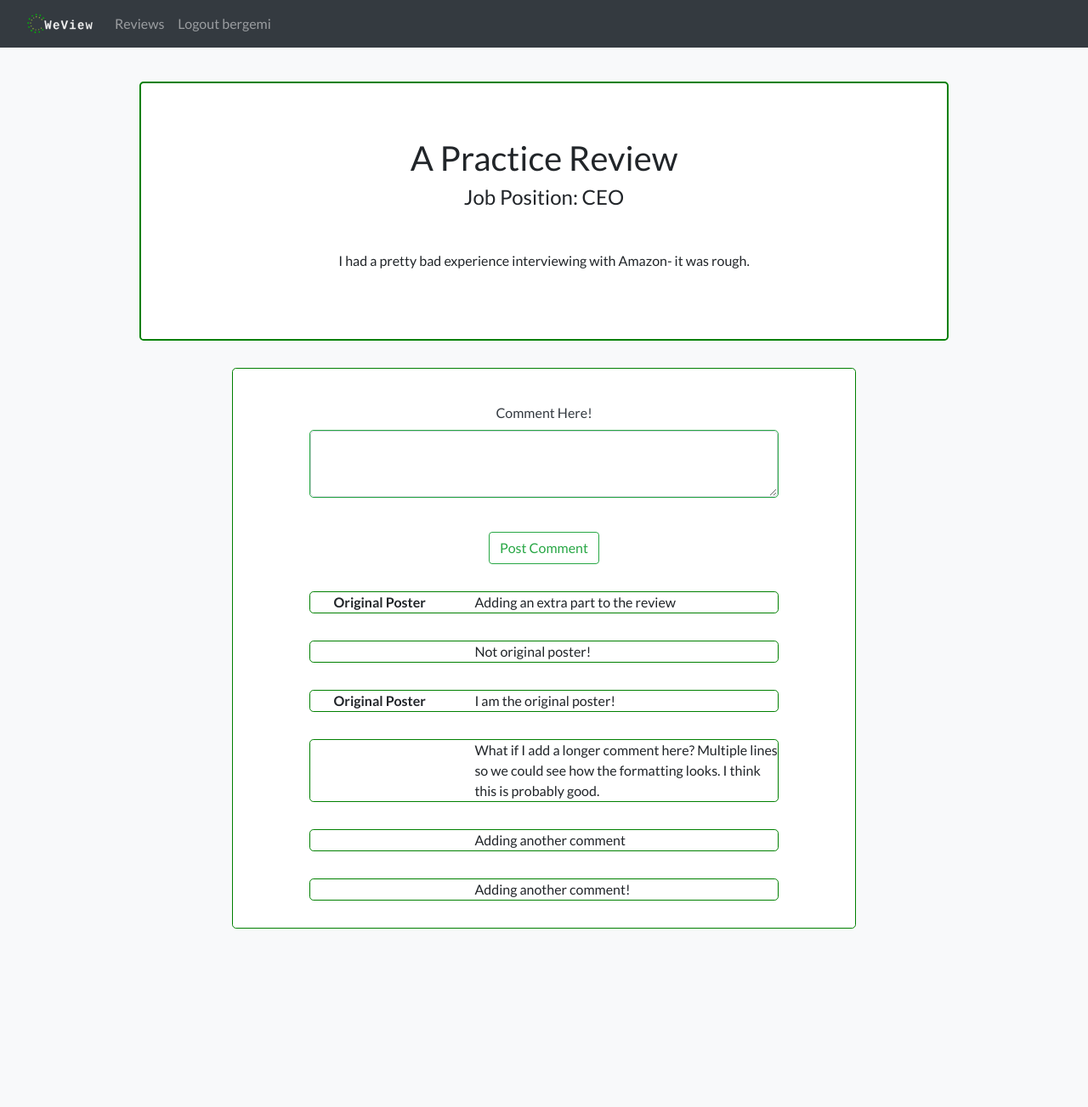
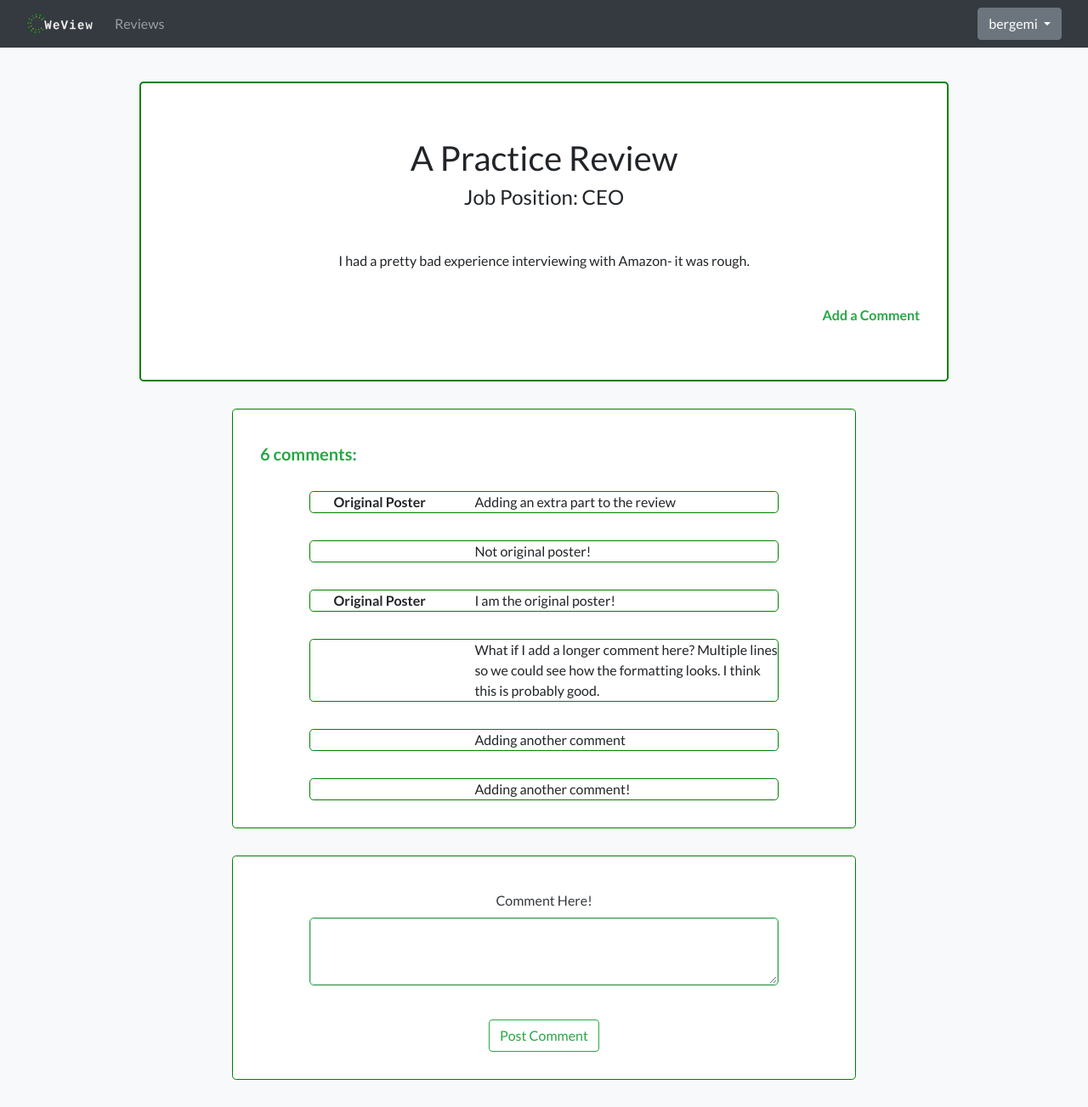
Before and after one commit to dval18/WeView, a Flask app: page /read?id=1 in a window 1280 px wide. Shown: the whole page at 85% size. Before the commit the page ends 1093 px from the top, so only its background shows below. Run offline with Flask 2, Linux system fonts and the light colour scheme; a user stored in the database is signed in; data comes from the database, SQL or seed files in the repository; some libraries are stand-ins or nearby versions.

Commit message:
Re-Formatted comment area on read review page

```diff
--- a/main.py
+++ b/main.py
@@ -167,13 +167,11 @@ def read():
             db.session.commit()
             comments = Comment.query.filter_by(review_id=review.id).all()
             flash(f'Review posted!', 'success')
-            if review.username == session['username']:
-                return render_template('read_review.html', user=session['username'], review=review, form=comment_form, comments=comments)
-            else:
-                return render_template('read_review.html', user=session['username'], review=review, form=comment_form, comments=comments)
+
+            return render_template('read_review.html', user=session['username'], review=review, form=comment_form, num_comments=len(comments), comments=comments)
         else:
             comments = Comment.query.filter_by(review_id=review.id).all()
-            return render_template('read_review.html', user=session['username'], review=review, form=comment_form, comments=comments)
+            return render_template('read_review.html', user=session['username'], review=review, form=comment_form, num_comments=len(comments), comments=comments)
     else:
         return render_template('error_after_login.html', error_message='Invalid Input', error_text='Invalid or no ID entered')
 
--- a/templates/read_review.html
+++ b/templates/read_review.html
@@ -14,8 +14,18 @@
             <li class="nav-item">
                 <a class="nav-link" href="/reviews">Reviews</a>
             </li>
+        </ul>
+        <ul class="navbar-nav ml-auto mb-2 mb-md-0">
             <li class="nav-item">
-                <a class="nav-link" href="/logout">Logout {{ user }}</a>
+                <div class="dropdown">
+                    <button class="btn btn-secondary dropdown-toggle" type="button" id="dropdownMenuButton" data-toggle="dropdown" aria-haspopup="true" aria-expanded="false">
+                        {{ user }}
+                    </button>
+                    <div class="dropdown-menu dropdown-menu-right" aria-labelledby="dropdownMenuButton">
+                        <a class="dropdown-item" href="/logout">Sign Out</a>
+                        <a class="dropdown-item" href="/profile">Profile</a>
+                    </div>
+                </div>
             </li>
         </ul>
     </div>
@@ -41,21 +51,54 @@
                 </div>
                 <div class="col"></div>
             </div>
-            <div class="row" style="padding-top:5vh">
+            <div class="row" style="padding-top:5vh; padding-bottom:0vh">
                 <div class="col"></div>
                 <div class="col-9">
                     <p>{{ review.response }}</p>
                 </div>
                 <div class="col"></div>
             </div>
+            <div class="row">
+                <br />
+            </div>
+            <p class="text-right" style="margin-bottom:0vh"><b><a class="text-success" href="#comment">Add a Comment</a></b></p>
         </div>
     </div>
     <div class="col"></div>
 </div>
+
 <div class="row">
     <div class="col"></div>
     <div class="col-7">
         <div class="jumbotron text-center bg-white" style="border:1px solid green; padding-bottom:0vh; padding-top:5vh">
+            <h5 class="text-success text-left"><b>{{ num_comments }} comments: </b></h5>
+            <br />
+            {% for comment in comments %}
+                <div class="row">
+                    <div class="col"></div>
+                    <div class="col-10">
+                        <div class="jumbotron text-center bg-white" style="border:1px solid green; padding:0vh;">
+                            {% if review.username == comment.username %}
+                                <div class="row">
+                                    <div class="col-4"><b>Original Poster</b></div>
+                                    <div class="col" style="text-align:left">{{ comment.response }}</div>
+                                </div>
+                            {% else %}
+                                <div class="row">
+                                    <div class="col-4"></div>
+                                    <div class="col" style="text-align:left">
+                                        {{ comment.response }}
+                                    </div>
+                                </div>
+                            {% endif %}
+                        </div>
+                    </div>
+                    <div class="col"></div>
+                </div>
+            {% endfor %}
+        </div>
+
+        <div id="comment" class="jumbotron text-center bg-white" style="border:1px solid green; padding-bottom:0vh; padding-top:5vh">
             <div class="row">
                 <div class="col"></div>
                 <div class="col-10">
@@ -86,29 +129,6 @@
                 </div>
                 <div class="col"></div>
             </div>
-            {% for comment in comments %}
-                <div class="row">
-                    <div class="col"></div>
-                    <div class="col-10">
-                        <div class="jumbotron text-center bg-white" style="border:1px solid green; padding:0vh;">
-                            {% if review.username == comment.username %}
-                                <div class="row">
-                                    <div class="col-4"><b>Original Poster</b></div>
-                                    <div class="col" style="text-align:left">{{ comment.response }}</div>
-                                </div>
-                            {% else %}
-                                <div class="row">
-                                    <div class="col-4"></div>
-                                    <div class="col" style="text-align:left">
-                                        {{ comment.response }}
-                                    </div>
-                                </div>
-                            {% endif %}
-                        </div>
-                    </div>
-                    <div class="col"></div>
-                </div>
-            {% endfor %}
         </div>
     </div>
     <div class="col"></div>
```
